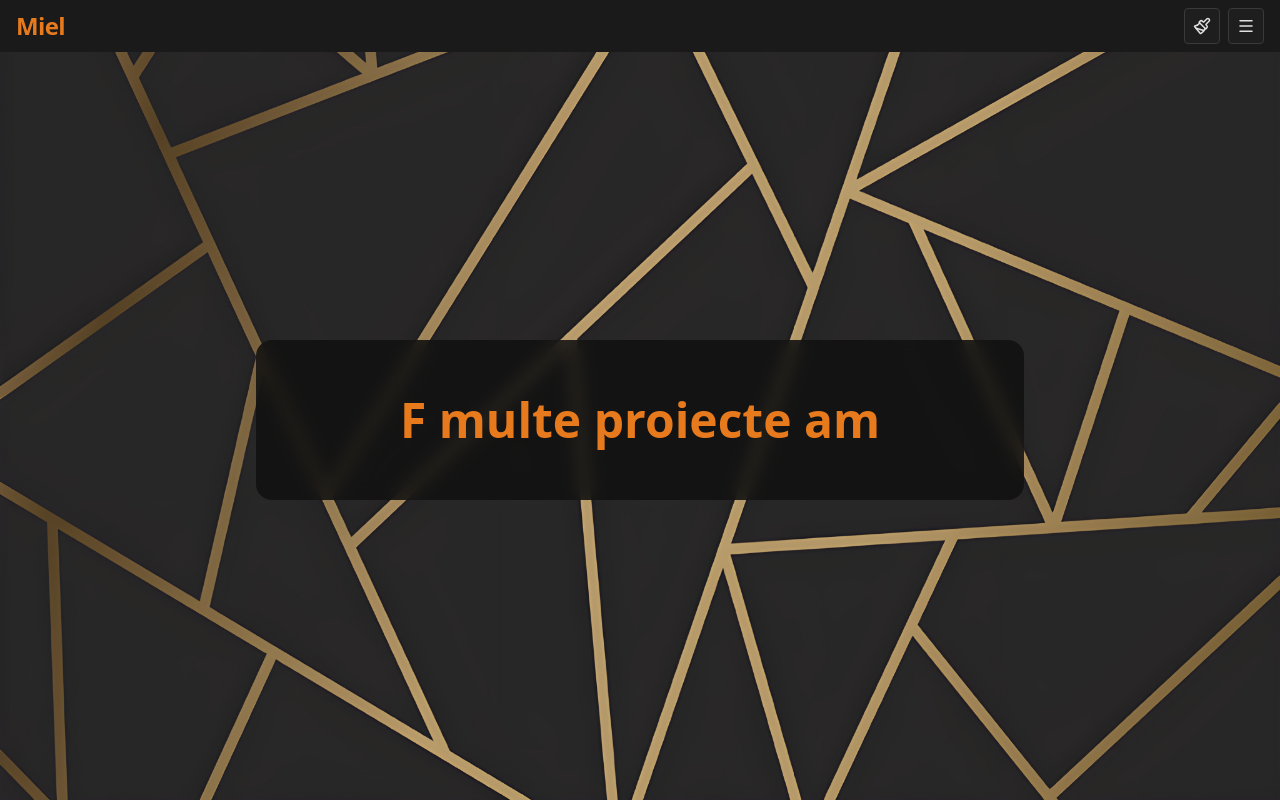
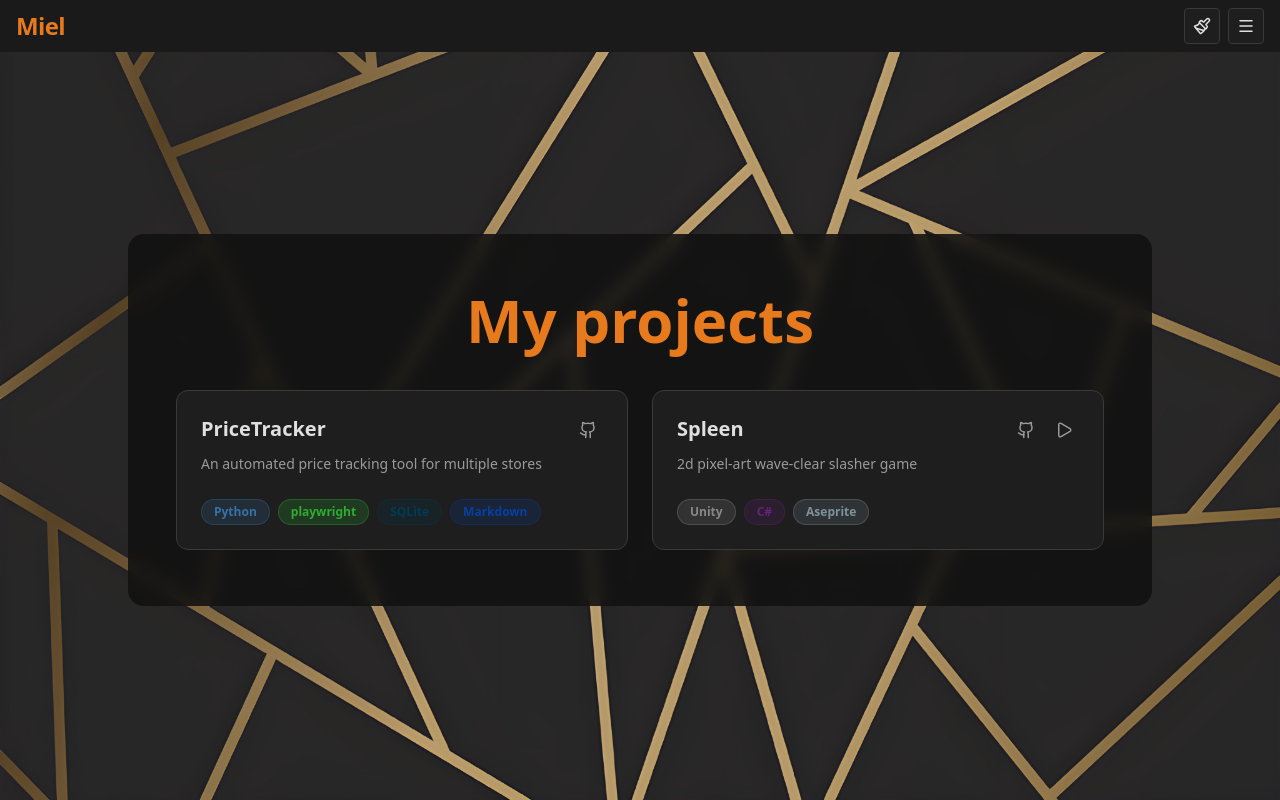
Before and after one commit to CodreaCodrin/CodreaCodrin.github.io, a React (Vite) app in the folder tcnsite/: page /projects in a window 1280 px wide. Built offline with nearby package versions, Linux system fonts and the light colour scheme.

Commit message:
projects component

```diff
--- /dev/null
+++ b/tcnsite/data/projects.json
@@ -0,0 +1,20 @@
+[
+    {
+        "projectName": "PriceTracker",
+        "description": "An automated price tracking tool for multiple stores",
+        "tags": [
+            "Python", "playwright", "SQLite", "Markdown"
+        ],
+        "githubLink": "https://github.com/CodreaCodrin/PriceTracker",
+        "demoLink": ""
+    },
+    {
+        "projectName": "Spleen",
+        "description": "2d pixel-art wave-clear slasher game",
+        "tags": [
+            "Unity", "C#", "Aseprite"
+        ],
+        "githubLink": "https://github.com/CodreaCodrin/SpleenAt",
+        "demoLink": "https://github.com/redusca/SpleenBuild"
+    }
+]
--- a/tcnsite/src/components/layout/PageWrapper.tsx
+++ b/tcnsite/src/components/layout/PageWrapper.tsx
@@ -9,7 +9,7 @@ interface PageWrapperProps {
 
 export default function PageWrapper({ children, className = '', outerContent }: PageWrapperProps) {
   return (
-    <div className="flex flex-col items-center justify-center min-h-[calc(100vh-64px)] px-4">
+    <div className="flex flex-col items-center min-h-[calc(100vh-64px)] px-4 py-10 justify-center">
       <motion.div
         layoutId="page-container"
         className={`rounded-2xl px-12 py-14 w-full flex flex-col items-center ${className}`}
--- a/tcnsite/src/pages/Projects/Projects.tsx
+++ b/tcnsite/src/pages/Projects/Projects.tsx
@@ -1,14 +1,119 @@
+import { motion } from 'framer-motion';
+import { Github, Play } from 'lucide-react';
 import PageWrapper from '../../components/layout/PageWrapper';
+import projects from '../../../data/projects.json';
+
+const tagColors: Record<string, string> = {
+  Rust: '#dea584',
+  JavaScript: '#f1e05a',
+  TypeScript: '#3178c6',
+  Python: '#3572A5',
+  Lua: '#000080',
+  Svelte: '#ff3e00',
+  Unity: '#888888',
+  'C#': '#68217a',
+  Aseprite: '#7d929e',
+  playwright: '#2EAD33',
+  SQLite: '#003B57',
+  Markdown: '#083fa1',
+};
 
 export default function Projects() {
-    return (
-        <PageWrapper className="max-w-3xl">
-            <h1
-                className="text-5xl font-extrabold text-center"
-                style={{ color: "var(--color-primary)" }}
-            >
-                F multe proiecte am
-            </h1>
-        </PageWrapper>
-    )
+  return (
+    <PageWrapper className="max-w-5xl">
+      <motion.h1
+        className="text-5xl md:text-6xl font-extrabold text-center mb-10"
+        style={{ color: "var(--color-primary)" }}
+        initial={{ opacity: 0, y: 20 }}
+        animate={{ opacity: 1, y: 0 }}
+        transition={{ duration: 0.5, delay: 0.2 }}
+      >
+        My projects
+      </motion.h1>
+
+      <div className="grid grid-cols-1 md:grid-cols-2 gap-6 w-full">
+        {projects.map((project, i) => (
+          <motion.div
+            key={project.projectName}
+            className="rounded-xl p-6 flex flex-col justify-between transition-colors duration-200"
+            style={{
+              backgroundColor: "var(--color-bg-secondary)",
+              border: "1px solid var(--color-border)",
+            }}
+            initial={{ opacity: 0, y: 20 }}
+            animate={{ opacity: 1, y: 0 }}
+            transition={{ duration: 0.4, delay: 0.4 + i * 0.08 }}
+            onMouseEnter={e => {
+              e.currentTarget.style.borderColor = "var(--color-primary)";
+            }}
+            onMouseLeave={e => {
+              e.currentTarget.style.borderColor = "var(--color-border)";
+            }}
+          >
+            <div>
+              <div className="flex items-start justify-between mb-2">
+                <h2
+                  className="text-xl font-bold"
+                  style={{ color: "var(--color-text)" }}
+                >
+                  {project.projectName}
+                </h2>
+                <div className="flex gap-2 ml-3 shrink-0">
+                  {project.githubLink && (
+                    <a
+                      href={project.githubLink}
+                      target="_blank"
+                      rel="noopener noreferrer"
+                      aria-label={`${project.projectName} GitHub`}
+                      className="p-1.5 rounded-md transition-colors duration-200"
+                      style={{ color: "var(--color-text-muted)" }}
+                      onMouseEnter={e => { e.currentTarget.style.color = "var(--color-primary)"; }}
+                      onMouseLeave={e => { e.currentTarget.style.color = "var(--color-text-muted)"; }}
+                    >
+                      <Github size={18} />
+                    </a>
+                  )}
+                  {project.demoLink && (
+                    <a
+                      href={project.demoLink}
+                      target="_blank"
+                      rel="noopener noreferrer"
+                      aria-label={`${project.projectName} Demo`}
+                      className="p-1.5 rounded-md transition-colors duration-200"
+                      style={{ color: "var(--color-text-muted)" }}
+                      onMouseEnter={e => { e.currentTarget.style.color = "var(--color-primary)"; }}
+                      onMouseLeave={e => { e.currentTarget.style.color = "var(--color-text-muted)"; }}
+                    >
+                      <Play size={18} />
+                    </a>
+                  )}
+                </div>
+              </div>
+              <p
+                className="text-sm leading-relaxed mb-6"
+                style={{ color: "var(--color-text-muted)" }}
+              >
+                {project.description}
+              </p>
+            </div>
+            <div className="flex flex-wrap gap-2">
+              {project.tags.map(tag => (
+                <span
+                  key={tag}
+                  className="text-xs font-semibold px-3 py-1 rounded-full"
+                  style={{
+                    backgroundColor: (tagColors[tag] ?? '#888') + '30',
+                    color: tagColors[tag] ?? '#888',
+                    border: `1px solid ${(tagColors[tag] ?? '#888')}50`,
+                  }}
+                >
+                  {tag}
+                </span>
+              ))}
+            </div>
+          </motion.div>
+        ))}
+      </div>
+    </PageWrapper>
+  );
 }
```
